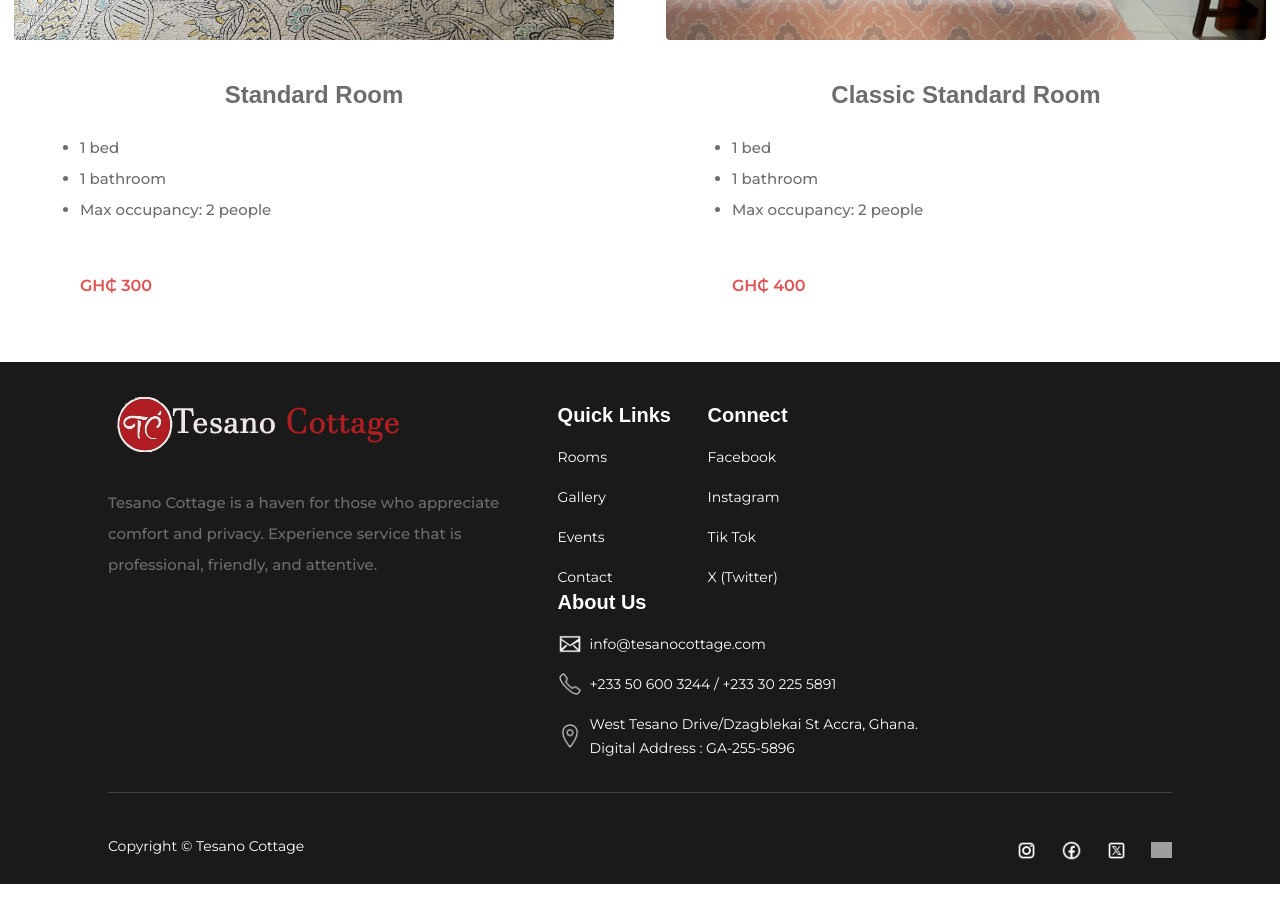
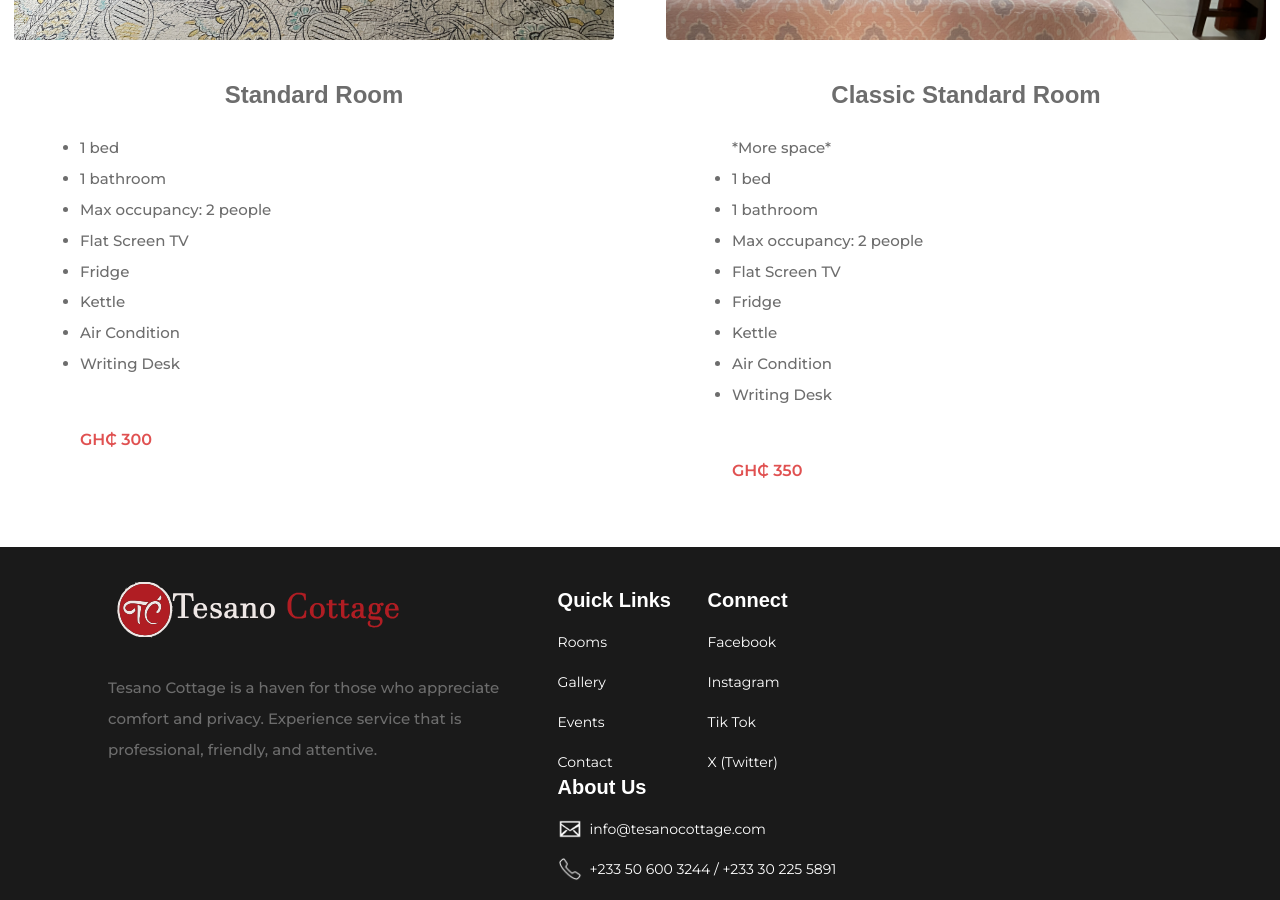
Before and after one commit to nettey-senpai/tesanocottage-website, a React (Vite) app: page /#/rooms in a window 1280 px wide. Shown: the part 820-1720 px from the top of the page. Built offline with nearby package versions, Linux system fonts and the light colour scheme; grey boxes are pictures that could not be loaded; a web font is replaced by a local one.

Commit message:
update rooms info

```diff
--- a/src/components/RoomCard.jsx
+++ b/src/components/RoomCard.jsx
@@ -1,7 +1,20 @@
 import styles from "../style";
 import Button from "./Button";
 
-const RoomCard = ({ img, title, bath, bed, people, price }) => (
+const RoomCard = ({
+  img,
+  title,
+  bath,
+  bed,
+  people,
+  space,
+  price,
+  tv,
+  fridge,
+  kettle,
+  ac,
+  desk,
+}) => (
   <div>
     <div className="flex flex-1 flex-col mx-auto overflow-hidden object-contain max-w-[600px] max-h-[380px] bg-center bg-cover rounded">
       {/* Image */}
@@ -22,9 +35,15 @@ const RoomCard = ({ img, title, bath, bed, people, price }) => (
     {/* Room Info */}
     <div className="pl-20 md:pb-0 pb-20">
       <ul className={`list-disc ${styles.paragraph} pt-6`}>
+        <li className={`${space ? "block" : "hidden"}`}>{space}</li>
         <li>{bed}</li>
         <li>{bath}</li>
         <li>Max occupancy: {people}</li>
+        <li>{tv}</li>
+        <li>{fridge}</li>
+        <li>{kettle}</li>
+        <li>{ac}</li>
+        <li>{desk}</li>
       </ul>
 
       <div className="flex flex-1 justify-between md:last:pr-20 pt-12">
--- a/src/constants/index.js
+++ b/src/constants/index.js
@@ -263,6 +263,11 @@ export const rooms = [
     bath: "1 bathroom",
     bed: "1 bed",
     people: "2 people",
+    tv: "Flat Screen TV",
+    fridge: "Fridge",
+    kettle: "Kettle",
+    ac: "Air Condition",
+    desk: "Writing Desk",
     price: "GH₵ 300",
   },
   {
@@ -271,6 +276,12 @@ export const rooms = [
     bath: "1 bathroom",
     bed: "1 bed",
     people: "2 people",
-    price: "GH₵ 400",
+    space: "*More space*",
+    tv: "Flat Screen TV",
+    fridge: "Fridge",
+    kettle: "Kettle",
+    ac: "Air Condition",
+    desk: "Writing Desk",
+    price: "GH₵ 350",
   },
 ];
```
